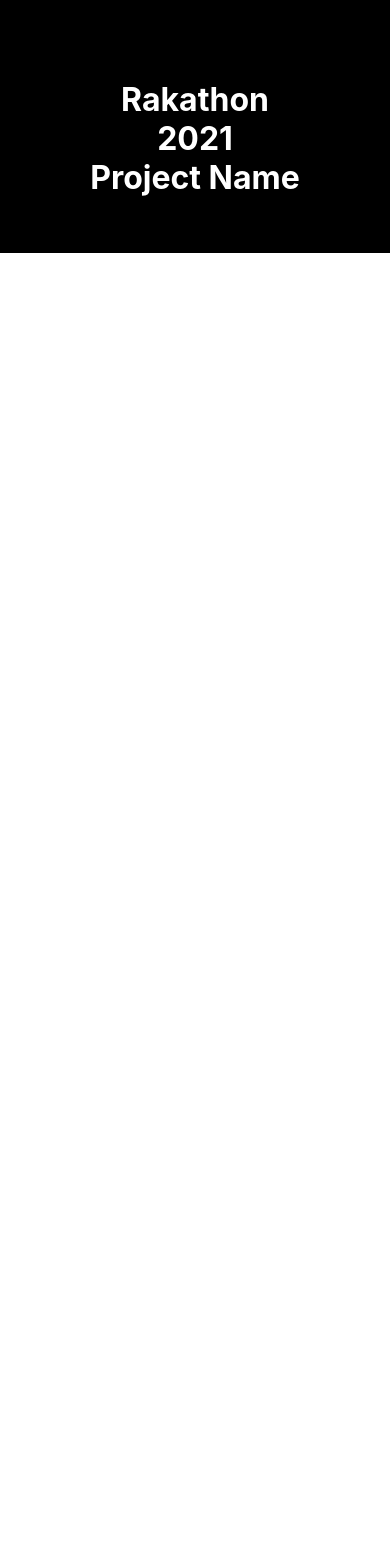
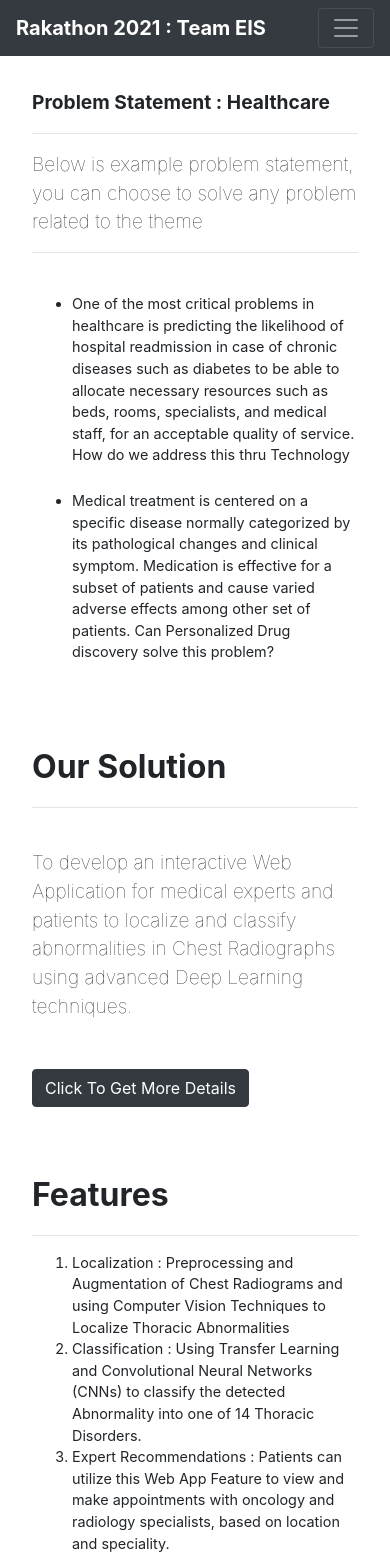
Before and after one commit to Prateek-Yashaswi/X-Ray-Vision, a React (Create React App) app: page / in a window 390 px wide. Shown: the top 1556 px of the page. Before the commit the page ends 844 px from the top, so only its background shows below. Built offline with nearby package versions, Linux system fonts and the light colour scheme.

Commit message:
Header Done

```diff
--- a/src/components/Header.css
+++ b/src/components/Header.css
@@ -1,36 +1,58 @@
-#header{
-    height: 20vh;
-    width: 100%;
-    background-color: black;
+.customNav{
     margin: 0 auto;
 }
 
-@media only screen and (max-width: 600px) {
-    #header{
-        height: 30vh;
-        width: 100%;
-        background-color: black;
-        margin: 0 auto;
-    }
-  }
+.navbar-brand{
+    font-weight: bolder;
+}
 
+.content{
+    padding: 2rem;
+    text-align: left;
+}
 
-#header-title{
-    padding: 3.5rem;
+.problem-statement{
     font-weight: bolder;
-    text-align: center;
-    margin: 0 auto;
-    color: white;
     font-size: 2rem;
 }
 
+.content-text{
+    text-align: left;
+    font-size: 3rem;
+    font-weight: bolder;
+}
+
+.content-text1{
+    font-size: 3rem;
+    font-weight: bolder;
+    text-align: left;
+}
+
+li{
+    font-size: 1.3rem;
+}
+
 @media only screen and (max-width: 600px) {
-    #header-title{
-        padding: 5rem;
+    .content-text{
+        font-size: 2rem;
         font-weight: bolder;
-        text-align: center;
-        margin: 0 auto;
-        color: white;
-        font-size: 2rem;
+        text-align: left;
+    }
+    .problem-statement{
+        font-weight: bolder;
+        font-size: 1.2rem;
+    }
+    .content-text1{
+        font-size: 1.2rem;
+        font-weight: bolder;
+        text-align: left;
+    }
+    li{
+        font-size: 0.9rem;
+        text-align:start;
+    }
+    .problem-statement{
+        font-size: 1.2rem;
+        font-weight: lighter;
     }
   }
--- a/src/components/Header.js
+++ b/src/components/Header.js
@@ -1,11 +1,90 @@
 import React from 'react';
 import './Header.css';
+import '../../node_modules/bootstrap/dist/css/bootstrap.min.css';
+function Header() {
 
-function Header(){
+    function downloadPpt(){
+        console.log("UnderDevelopment");
+    }
     return (
-        <div id="header">
-            <p id="header-title">Rakathon 2021 <br></br> Project Name</p>
+        <div id="customNav">
+            <nav class="navbar navbar-expand-lg navbar-dark bg-dark">
+                <div class="container-fluid">
+                    <a class="navbar-brand" href="#">Rakathon 2021 : Team EIS</a>
+                    <button class="navbar-toggler" type="button" data-bs-toggle="collapse" data-bs-target="#navbarTogglerDemo02" aria-controls="navbarTogglerDemo02" aria-expanded="false" aria-label="Toggle navigation">
+                        <span class="navbar-toggler-icon"></span>
+                    </button>
+                    <div class="collapse navbar-collapse" id="navbarTogglerDemo02">
+                        <ul class="navbar-nav me-auto mb-2 mb-lg-0">
+                            <li class="nav-item">
+                                <a class="nav-link" aria-current="page" href="#">Theme And Solution</a>
+                            </li>
+                            <li class="nav-item">
+                                <a class="nav-link" href="#">Main Content</a>
+                            </li>
+                            <li class="nav-item">
+                                <a class="nav-link" href="#">Developers</a>
+                            </li>
+                            <li class="nav-item">
+                                <a class="nav-link" href="#">Technology Used</a>
+                            </li>
+                        </ul>
+                    </div>
+                </div>
+            </nav>
 
+            <div className='content'>
+                <span className="content-text1">Problem Statement : Healthcare</span>
+                <hr></hr>
+                <p>
+                    <span className='problem-statement'>Below is  example problem statement, you can choose to solve any problem related to the theme</span>
+                    <hr></hr>
+                    <br></br>
+                    <ul>
+                        <li>One of the most critical problems in healthcare is predicting the likelihood of hospital readmission in case of chronic diseases such as diabetes to be able to allocate necessary resources such as beds, rooms, specialists, and medical staff, for an acceptable quality of service. How do we address this thru Technology</li>
+                        <br></br>
+                        <li>Medical treatment is centered on a specific disease normally categorized by its pathological changes and clinical symptom. Medication is effective for a subset of patients and cause varied adverse effects among other set of patients. Can Personalized Drug discovery solve this problem? </li>
+                    </ul>
+                </p>
+            </div>
+
+            <div className='content'>
+                <span className="content-text">Our Solution</span>
+                <hr></hr>
+                <br></br>
+                <span className='problem-statement'>
+                    To develop an interactive Web Application for medical experts and patients to localize and classify abnormalities in Chest Radiographs using advanced Deep Learning techniques.
+                </span>
+                <br></br>
+                <br></br>
+                <br></br>
+                <button className='btn btn-dark' onClick={downloadPpt}>Click To Get More Details</button>
+            </div>
+
+            <div className='content'>
+                <span className="content-text">Features</span>
+                <hr></hr>
+                <ol>
+                    <li>
+                        Localization : Preprocessing and Augmentation of Chest Radiograms and using Computer Vision Techniques to Localize Thoracic Abnormalities
+                    </li>
+                    <li>
+                        Classification : Using Transfer Learning and Convolutional Neural Networks (CNNs) to classify the detected Abnormality into one of 14 Thoracic Disorders.
+                    </li>
+                    <li>
+                        Expert Recommendations : Patients can utilize this Web App Feature to view and make appointments with oncology and radiology specialists, based on location and speciality.
+                    </li>
+                    <li>
+                        Different Login Portals : The Web App shall have different Login Portals for Doctors and Patients. Doctors can use the model for analysis, while Patients can get recommendations and use the Discussion Forum.
+                    </li>
+                    <li>
+                        Discussion Forum : The Web App shall include an open-for-all Discussion Forum that Doctors can utilize to consult other Specialists and Patients can use to get suggestions from Doctors.
+                    </li>
+                    <li>
+                        Follow-up Alalysis : After classifying the disorder, the Web App uses Web Scraping and APIs to provide additional information on that specific abnormality.
+                    </li>
+                </ol>
+            </div>
         </div>
     );
 }
```
Also changed, not shown: src/App.js (line endings or trailing spaces).
